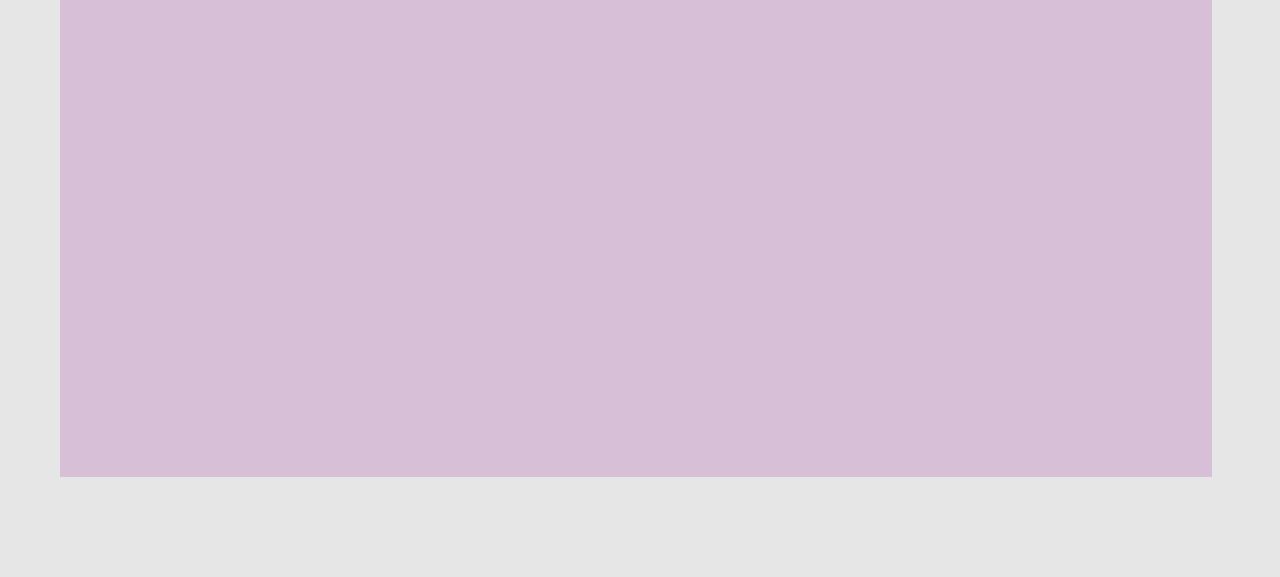
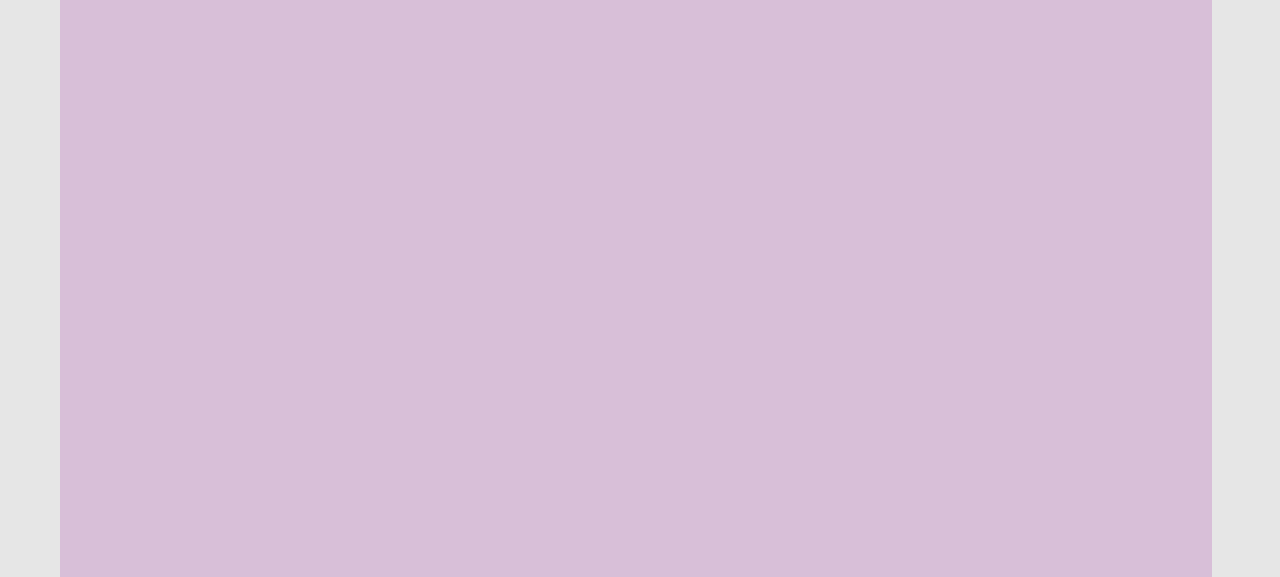
Before and after one commit to femiorunmbe/stopwatch-lap, a plain HTML site: page index.html in a window 1280 px wide. Shown: the part 263-840 px from the top of the page. Before the commit the page ends 800 px from the top, so only its background shows below. Drawn offline with Linux system fonts and the light colour scheme.

Commit message:
Update to .timerCont height

```diff
--- a/timer.css
+++ b/timer.css
@@ -9,7 +9,7 @@ body {
     box-sizing: border-box;
 }
 .timerCont {
-    height: 700px;
+    min-height: 100vh;
     width: 90%;
     margin-top: 40px;
     background-color: thistle;
```
